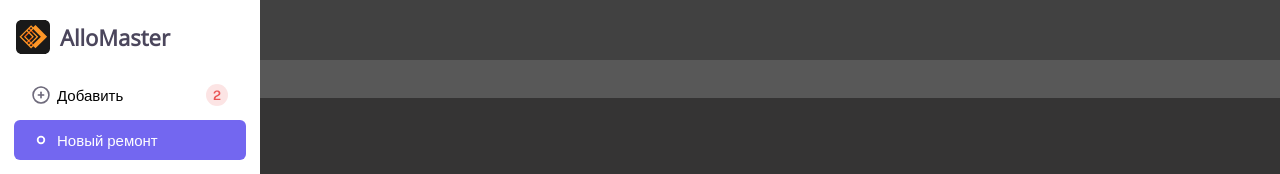
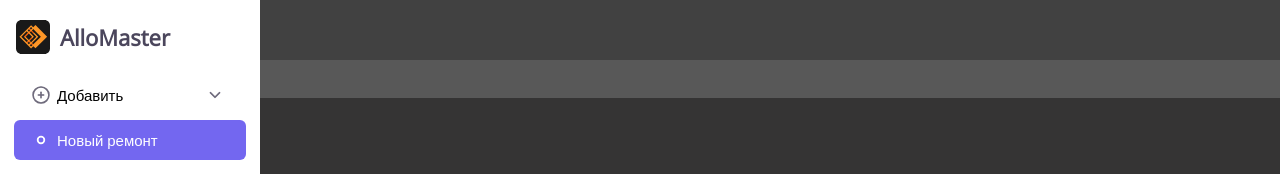
Before and after one commit to Aidar05/srm-project, a Vue app: page / in a window 1280 px wide. Shown: the top 174 px of the page. Built offline with nearby package versions, Linux system fonts and the light colour scheme.

Commit message:
Добавил условный оператор в цикле где создаются меню елементы, который определяет правую иконку

```diff
--- a/src/components/Menu.vue
+++ b/src/components/Menu.vue
@@ -15,7 +15,6 @@
     <MenuContainer menuHeader="Отчеты" :menuItems="reportsContainer"/>
 
     <MenuContainer menuHeader="Параметры" :menuItems="settingsContainer"/>
-
   </div>
 
 </template>
@@ -32,7 +31,7 @@ export default{
   data() {
     return{
       dashboardContainer: [
-        {text: 'Добавить', icon: 'CirclePlus', showRightIcon: true, isActive: false},
+        {text: 'Добавить', icon: 'CirclePlus', showRightIcon: true, isActive: false, rightIcon: "ChevronDown"},
         {text: 'Новый ремонт', icon: 'Point', showRightIcon: false, isActive: true},
         {text: 'Новая продажа', icon:'Point', showRightIcon: false, isActive: false}
       ],
--- a/src/components/MenuComponents/MenuContainer.vue
+++ b/src/components/MenuComponents/MenuContainer.vue
@@ -4,8 +4,8 @@
       <span>{{ menuHeader }}</span>
     </div>
 
-    <MenuElement v-for="(item, index) in menuItems" :key="index"
-      :menuText="item.text" :icon="item.icon" :showRightIcon="item.showRightIcon" :rightIcon="'Badge'" :isActive="item.isActive"/>
+    <MenuElement v-for="(item, index) in menuItems" :key="index" :menuText="item.text" :icon="item.icon"
+     :showRightIcon="item.showRightIcon" :rightIcon="item.rightIcon ? item.rightIcon : 'Badge'" :isActive="item.isActive"/>
   </div>
 </template>
 
```
